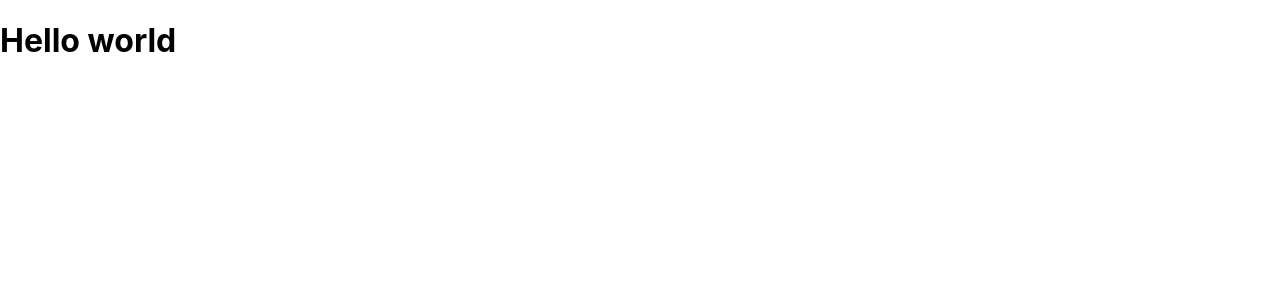
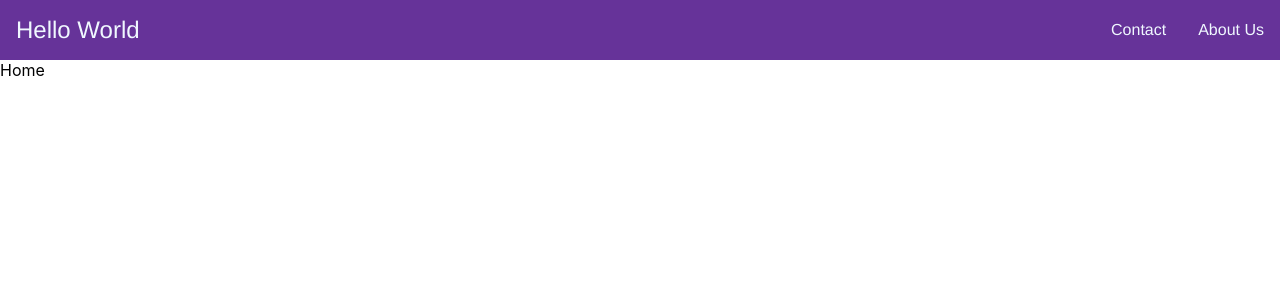
Before and after one commit to alinawaz757/hello-world, a React (Create React App) app: page / in a window 1280 px wide. Shown: the top 300 px of the page. Built offline with nearby package versions, Linux system fonts and the light colour scheme.

Commit message:
navbar added

```diff
--- a/package.json
+++ b/package.json
@@ -8,6 +8,7 @@
     "@testing-library/user-event": "^13.5.0",
     "react": "^18.2.0",
     "react-dom": "^18.2.0",
+    "react-router-dom": "^6.4.4",
     "react-scripts": "5.0.1",
     "web-vitals": "^2.1.4"
   },
--- a/src/App.js
+++ b/src/App.js
@@ -1,8 +1,19 @@
+import { BrowserRouter, Route, Routes } from 'react-router-dom';
+import About from './components/about/About';
+import Home from './components/home/Home';
+import ContactUs from './components/contact/ContactUs';
+import NavBar from './components/navbar/Navbar';
+
 function App() {
   return (
-    <div className='App'>
-      <h1>Hello world</h1>
-    </div>
+    <BrowserRouter>
+      <NavBar />
+      <Routes>
+        <Route path='/' element={<Home />} />
+        <Route path='/about' element={<About />} />
+        <Route path='/contact' element={<ContactUs />} />
+      </Routes>
+    </BrowserRouter>
   );
 }
 
--- /dev/null
+++ b/src/components/about/About.js
@@ -0,0 +1,7 @@
+import React from 'react';
+
+const About = () => {
+  return <div>About</div>;
+};
+
+export default About;
--- /dev/null
+++ b/src/components/contact/ContactUs.js
@@ -0,0 +1,7 @@
+import React from 'react';
+
+const ContactUs = () => {
+  return <div>ContactUs</div>;
+};
+
+export default ContactUs;
--- /dev/null
+++ b/src/components/home/Home.js
@@ -0,0 +1,7 @@
+import React from 'react';
+
+const Home = () => {
+  return <div>Home</div>;
+};
+
+export default Home;
--- /dev/null
+++ b/src/components/navbar/Navbar.js
@@ -0,0 +1,19 @@
+import { Link } from 'react-router-dom';
+import styles from './navbar.module.css';
+
+const NavBar = () => {
+  return (
+    <header className={styles.navbar}>
+      <Link to='/' className={`${styles.navbarTitle} ${styles.navbarItem}`}>
+        Hello World
+      </Link>
+      <Link to='/contact' className={`${styles.navbarItem}`}>
+        Contact
+      </Link>
+      <Link to='/about' className={`${styles.navbarItem}`}>
+        About Us
+      </Link>
+    </header>
+  );
+};
+export default NavBar;
--- /dev/null
+++ b/src/components/navbar/navbar.module.css
@@ -0,0 +1,21 @@
+.navbar {
+  display: flex;
+  align-items: center;
+
+  background: rebeccapurple;
+  color: white;
+  font-family: Helvetica;
+  font-weight: 300;
+}
+
+.navbarTitle {
+  margin-right: auto;
+  font-size: 150%;
+  padding: 12px 16px;
+}
+
+.navbarItem {
+  padding: 16px 16px;
+  cursor: pointer;
+  vertical-align: middle;
+}
--- a/src/index.css
+++ b/src/index.css
@@ -11,3 +11,7 @@ code {
   font-family: source-code-pro, Menlo, Monaco, Consolas, 'Courier New',
     monospace;
 }
+a {
+  text-decoration: none;
+  color: aliceblue;
+}
```
Also changed, not shown: 1 other file (tests, documents, lock files or other folders).
